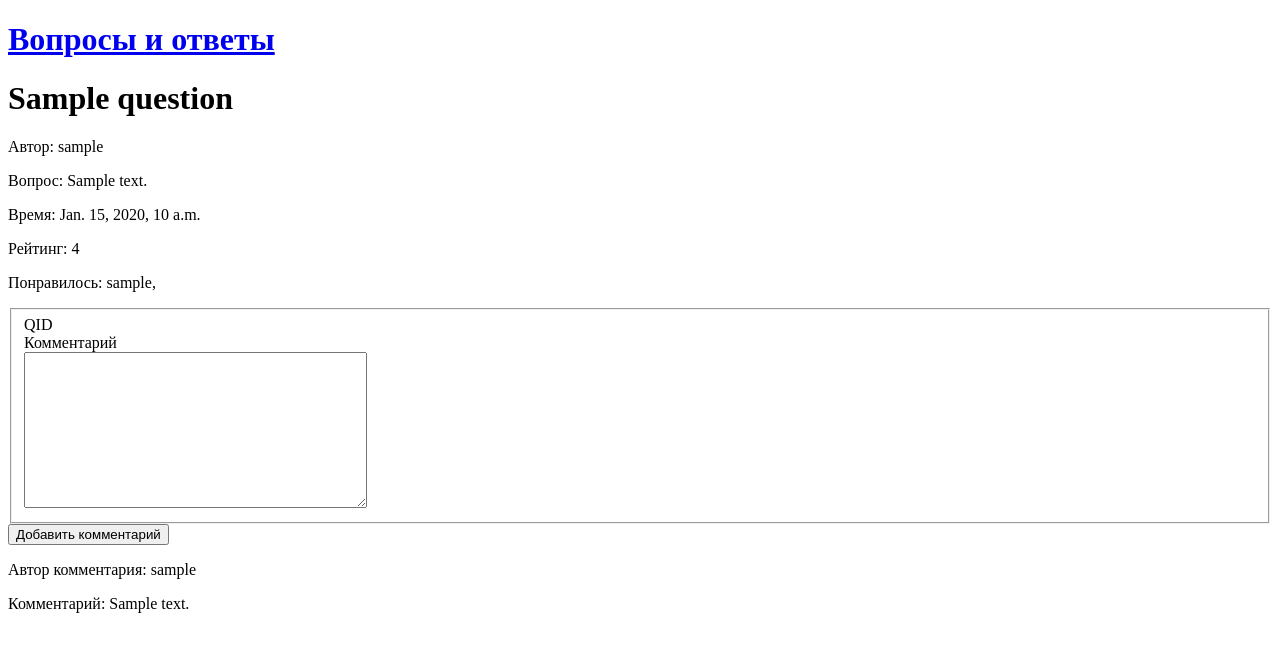
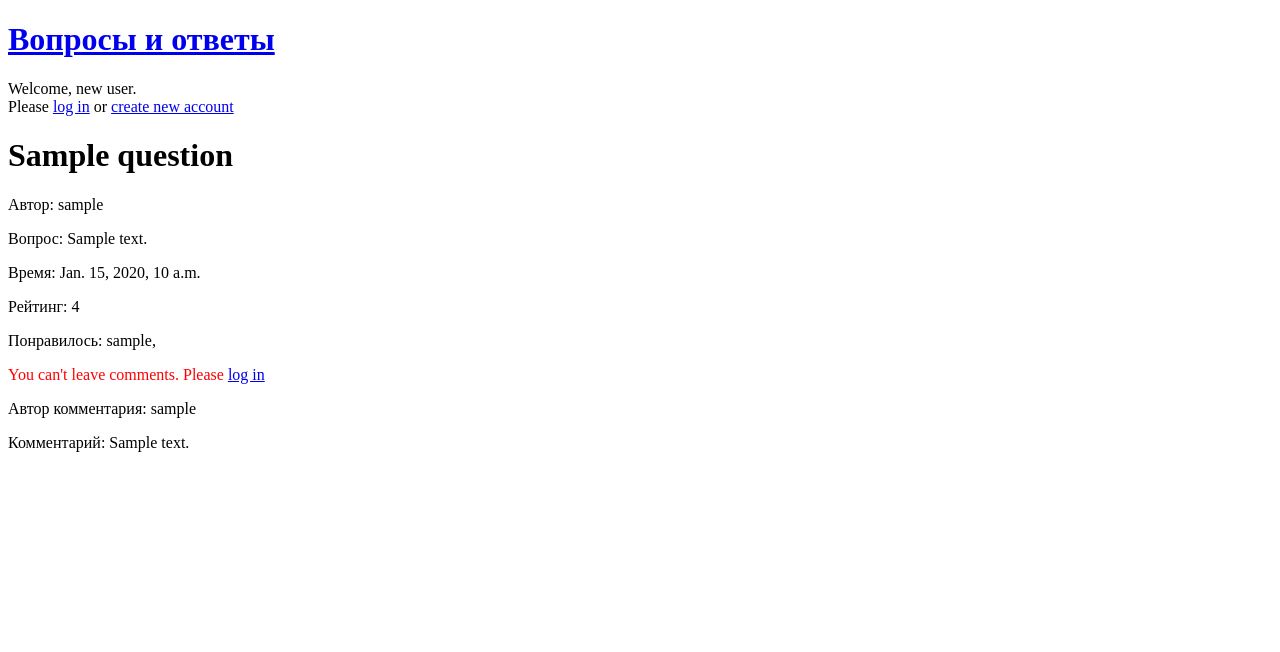
Before and after one commit to pivcheg/stepik_web_servers, a Django app: page /question/1/ in a window 1280 px wide. Shown: the top 652 px of the page. Run offline with Django 3.2, Linux system fonts and the light colour scheme; tables that the repository leaves empty hold one stand-in row (values such as "Sample post").

Commit message:
Added: create, login, logout.

```diff
--- a/ask/qa/forms.py
+++ b/ask/qa/forms.py
@@ -1,11 +1,17 @@
 from django import forms
-from django.shortcuts import get_object_or_404
+# from django.shortcuts import get_object_or_404
+# from django.contrib.auth.forms import AuthenticationForm, UserCreationForm
+from django.db.utils import IntegrityError
 from . import models
 
 
 class AskForm(forms.Form):
     title = forms.CharField(max_length=100, label="Заголовок вопроса")
     text = forms.CharField(widget=forms.Textarea, label="Вопрос")
+
+    def __init__(self, user, *args, **kwargs):
+        self._user = user
+        super(AskForm, self).__init__(*args, **kwargs)
 
     def clean_title(self):
         print(self.cleaned_data['title'])
@@ -20,20 +26,21 @@ class AskForm(forms.Form):
     def save(self):
         print("Save:", self)
         question = models.Question(**self.cleaned_data)
-        question.author, _ = models.User.objects.get_or_create(username='anon')
-        print(models.User.objects.get_or_create(username='anon'))
+        # question.author, _ = models.User.objects.get_or_create(username='anon')
+        question.author = self._user
         question.save()
         return question
 
 
 class AnswerForm(forms.Form):
     # question = forms.ModelChoiceField(required=True, queryset=None, widget=forms.HiddenInput)
-    question = forms.IntegerField(required=False, widget=forms.HiddenInput, label="QID")
+    # question = forms.IntegerField(required=False, widget=forms.HiddenInput, label="QID")
     text = forms.CharField(widget=forms.Textarea, label="Комментарий")
 
-    def __init__(self, *args, **kwargs):
+    def __init__(self, user, *args, **kwargs):
         super(AnswerForm, self).__init__(*args, **kwargs)
         self._qid = kwargs.get('initial', None)
+        self._user = user
 
         if self._qid is not None:
             self._qid = self._qid.get('qid', None)
@@ -52,8 +59,46 @@ class AnswerForm(forms.Form):
 
     def save(self):
         self.cleaned_data['question'] = self._qid
-        self.cleaned_data['author'], _ = models.User.objects.get_or_create(username='anon')
+        self.cleaned_data['author'] = self._user
         answer = models.Answer(**self.cleaned_data)
         answer.save()
         print("save:", self)
         return answer
+
+
+class CreateUserForm(forms.Form):
+    username = forms.CharField(max_length=50, required=False)
+    email = forms.CharField(widget=forms.EmailInput, required=False)
+    password = forms.CharField(widget=forms.PasswordInput, required=False)
+
+    def __init__(self, *args, **kwargs):
+        super(CreateUserForm, self).__init__(*args, **kwargs)
+
+    def clean_username(self):
+        print("clean_username:", self.cleaned_data['username'])
+        username = self.cleaned_data['username']
+        return username
+
+    def clean_email(self):
+        print("clean_email:", self.cleaned_data['email'])
+        email = self.cleaned_data['email']
+        return email
+
+    def clean_password(self):
+        print("clean_password:", self.cleaned_data['password'])
+        password = self.cleaned_data['password']
+        return password
+
+    def save(self):
+        print("self.cleaned_data:", self.cleaned_data)
+        try:
+            user = models.User.objects.create_user(username=self.cleaned_data['username'],
+                    email=self.cleaned_data['email'], password=self.cleaned_data['password'])
+        except IntegrityError:
+            print("User exists:", self.cleaned_data['username'])
+            user = None
+        return user
+
+class AuthUserForm(forms.Form):
+    username = forms.CharField(max_length=50)
+    password = forms.CharField(widget=forms.PasswordInput)
--- a/ask/qa/models.py
+++ b/ask/qa/models.py
@@ -1,6 +1,7 @@
 from django.db import models
 from django.contrib.auth.models import User
 from django.core.urlresolvers import reverse
+from datetime import datetime, timedelta
 
 
 class QuestionManager(models.Manager):
@@ -23,7 +24,6 @@ class Question(models.Model):
     def __str__(self):
         return self.title
 
-
     def get_url(self):
         # return "/question/%d/" % self.id
         return reverse('question_details', kwargs={'qid': self.id})
@@ -31,6 +31,7 @@ class Question(models.Model):
 
 class AnswerManager(models.Manager):
     pass
+
 
 class Answer(models.Model):
     text = models.TextField(blank=False)
--- a/ask/qa/templates/base.html
+++ b/ask/qa/templates/base.html
@@ -1,5 +1,5 @@
 <!DOCTYPE html>
-<html lang="ru">
+<html lang="ru" xmlns="http://www.w3.org/1999/html">
 <head>
     <meta charset="UTF-8">
     <title>{% block title %}Q&A{% endblock %}</title>
@@ -7,6 +7,14 @@
 </head>
 <body>
     <h1><a href="/">Вопросы и ответы</a></h1>
+
+    {% if user.is_authenticated %}
+        <p>Welcome, {{ user.username }}. <a href="{% url 'logout' %}">Logout</a></p>
+    {% else %}
+        <p>Welcome, new user. <br>Please <a href="{% url 'login' %}">log in</a> or
+            <a href="{% url 'signup' %}">create new account</a></p>
+    {% endif %}
+
     {% block content %}{% endblock %}
 </body>
 </html>
--- a/ask/qa/templates/question_details.html
+++ b/ask/qa/templates/question_details.html
@@ -24,13 +24,11 @@
         </div>
     </div>
 
-    {# <h4><a href="{% url 'add_comment' question.id %}">Написать комментарий</a></h4> #}
-    {# <h4><a href="{% url 'add_comment'  question.id %}?qid={{ question.id }}">Написать комментарий</a></h4> #}
-
     {% for e in form.non_field_errors %}
         <div class="alert alert-danger">{{ e }}</div>
     {% endfor %}
 
+    {% if user.is_authenticated %}
         <form class="form-horizontal" method="post" action="{% url 'question_details' question.id %}">
             {% csrf_token %}
             <fieldset>
@@ -45,7 +43,9 @@
                 <button type="submit" class="btn btn-primary">Добавить комментарий</button>
             </div>
         </form>
-
+    {% else %}
+        <p><font color="red">You can't leave comments. Please <a href="{% url 'login' %}">log in</a></font></p>
+    {% endif %}
 
     <div class="comments">
         {% for answer in answers %}
--- a/ask/qa/urls.py
+++ b/ask/qa/urls.py
@@ -1,12 +1,15 @@
 from django.conf.urls import url
 from . import views
+# from django.contrib.auth.views import password_change
 
 urlpatterns = [
-    url(r'login/', views.login, name='login'),
+    # url(r'^login/', views.user_login, {'template_name': 'login.html'}, name='user_login'),
+    # url(r'^accounts/profile/', password_change, name='password_change'),
+    url(r'^login/', views.login, name='login'),
+    url(r'^accounts/login/', views.login, name='login'),
     url(r'signup/', views.signup, name='signup'),
+    url(r'logout/', views.logout, name='logout'),
     url(r'question/(?P<qid>\d+)/', views.question_detail, name='question_details'),
-    # url(r'question/(?P<qid>\d+)/add_comment', views.add_comment, name='add_comment'),
-    # url(r'all_posts/', views.questions_list_on_page, name='all_posts'),
     url(r'ask/', views.add_question, name='add_question'),
     url(r'popular/', views.popular_questions, name='popular_questions'),
     url(r'new/', views.new_questions, name='new_questions')
--- a/ask/qa/views.py
+++ b/ask/qa/views.py
@@ -1,11 +1,17 @@
+# from email.policy import HTTP
+# from django.core.urlresolvers import reverse
+from django.contrib.auth.decorators import login_required
+# from django.views.decorators.http import require_GET
+# import django.contrib.sessions
+# from datetime import datetime, timedelta
 from django.shortcuts import render, get_object_or_404, Http404
 from django.http import HttpResponse, HttpResponseRedirect
-from django.views.decorators.http import require_GET
 from django.core.paginator import Paginator, EmptyPage
-from django.core.urlresolvers import reverse
-from django.contrib.auth.decorators import login_required
+from django.contrib.auth import views
+from django.contrib.auth import authenticate, login as django_login, logout as django_logout
 from . import models
 from . import forms
+
 
 def paginate(request, queryset):
     try:
@@ -34,6 +40,7 @@ def paginate(request, queryset):
 def home(request):
     return questions_list_on_page(request)
 
+
 def questions_list_on_page(request, questions_queryset=models.Question.objects.order_by('id'),
                            template="questions_paginator.html"):
     """Функция принимает отсортированный queryset (если не указан, тогда сортирует по id),
@@ -44,26 +51,83 @@ def questions_list_on_page(request, questions_queryset=models.Question.objects.o
     return render(request, template, {
         'questions_on_page': page.object_list,
         'paginator': paginator,
-        'page': page
+        'page': page,
+        'user': request.user,
     })
 
+
+def change_password(request):
+    template_response = views.password_change(request)
+    # Do something with `template_response`
+    return template_response
+
+
+def logout(request):
+    django_logout(request)
+    return HttpResponseRedirect("/")
+
+
 def login(request):
-    return HttpResponse(request)
+    if request.method == "POST":
+        form = forms.AuthUserForm(request.POST)
+        if form.is_valid():
+            username = request.POST.get('username', None)
+            password = request.POST.get('password', None)
+            # url = request.POST.get('continue', '/')
+            user = authenticate(username=username, password=password)
+            if user is not None:
+                if user.is_active:
+                    django_login(request, user)
+                    return HttpResponseRedirect("/")
+                else:
+                    return HttpResponse("Account disabled")
+            else:
+                return render(request, "user_login.html", {
+                    'form': form,
+                    'error': True
+                })
+    else:
+        form = forms.AuthUserForm()
+
+    return render(request, "user_login.html", {
+        'form': form,
+        'error': None
+        })
+
 
 def signup(request):
-    return HttpResponse(request)
+    if request.method == "POST":
+        print("Request POST:", request.POST)
+        form = forms.CreateUserForm(request.POST)
+        if form.is_valid():
+            user = form.save()
+            if user:
+                return HttpResponseRedirect("/")
+            else:
+                return render(request, "user_new.html", {
+                    'form': form,
+                    'errors': ["User wasn't created"],
+                })
+    else:
+        form = forms.CreateUserForm()
+    return render(request, "user_new.html", {
+        'form': form,
+        'errors': form.errors,
+        })
 
-#@login_required
+
+@login_required
 def add_question(request):
     if request.method == "POST":
         # form = forms.AskForm(request.user, request.POST)
-        form = forms.AskForm(request.POST)
+        form = forms.AskForm(request.user, request.POST)
         if form.is_valid():
             question = form.save()
             url = question.get_url()
             return HttpResponseRedirect(url)
     else:
-        form = forms.AskForm()
+        form = forms.AskForm(request.user)
+
     return render(request, "question_add.html", {
         'form': form
     })
@@ -72,8 +136,8 @@ def add_question(request):
 def question_detail(request, qid):
     question = get_object_or_404(models.Question, id=qid)
     answers = models.Answer.objects.filter(question=qid)
-    if request.method == "POST":
-        form = forms.AnswerForm(request.POST, initial={'qid': question})
+    if request.method == "POST" and request.user.is_authenticated():
+        form = forms.AnswerForm(request.user, request.POST, initial={'qid': question})
         if form.is_valid():
             answer = form.save()
             url = answer.get_url()
@@ -81,7 +145,7 @@ def question_detail(request, qid):
         else:
             print("form.is_valid = FALSE")
     else:
-        form = forms.AnswerForm()
+        form = forms.AnswerForm(request.user)
 
     return render(request, "question_details.html", {
         'question': question,
```
Also changed, not shown: ask/qa/middleware.py (added, +18 -0 lines), ask/qa/old/models.py (+28 -0 lines), ask/qa/old/views.py (+19 -0 lines), ask/qa/templates/login.html (added, +28 -0 lines), ask/qa/templates/questions_paginator.html (+5 -2 lines), ask/qa/templates/user_login.html (added, +28 -0 lines), ask/qa/templates/user_new.html (added, +35 -0 lines). Lines whose indentation alone changed are shown as unchanged.
